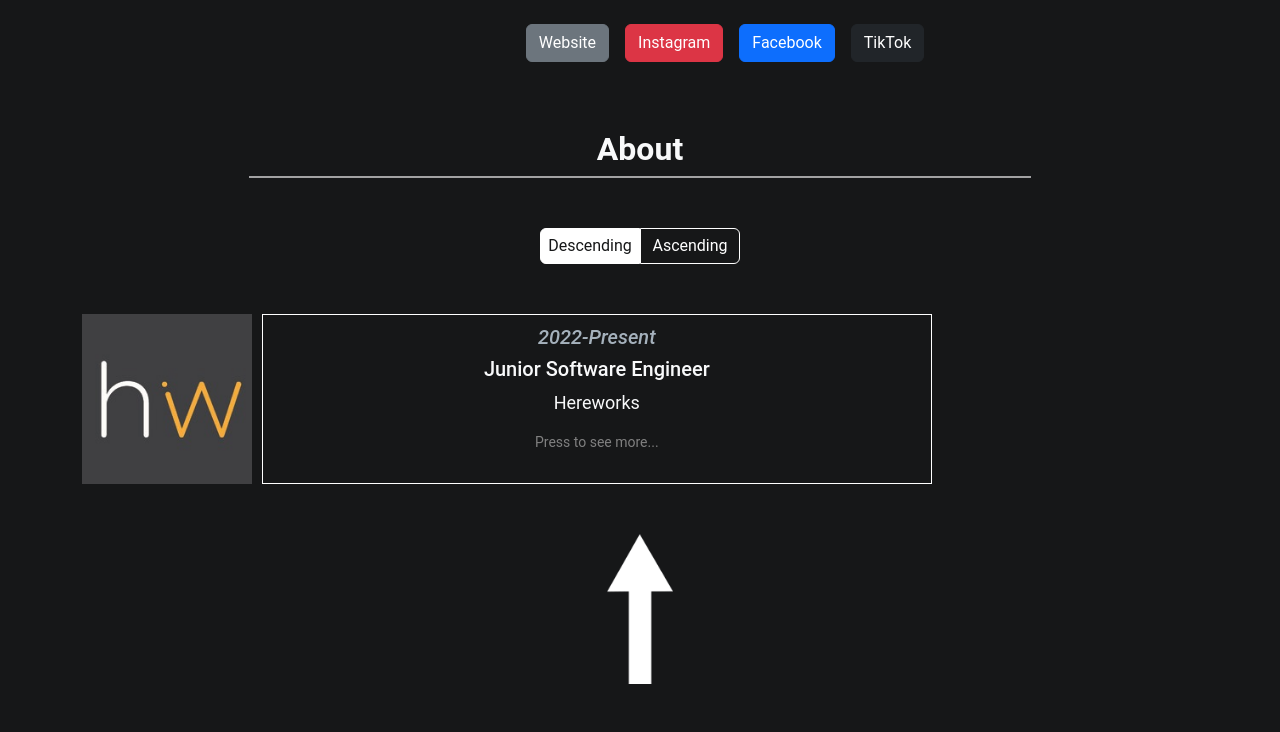
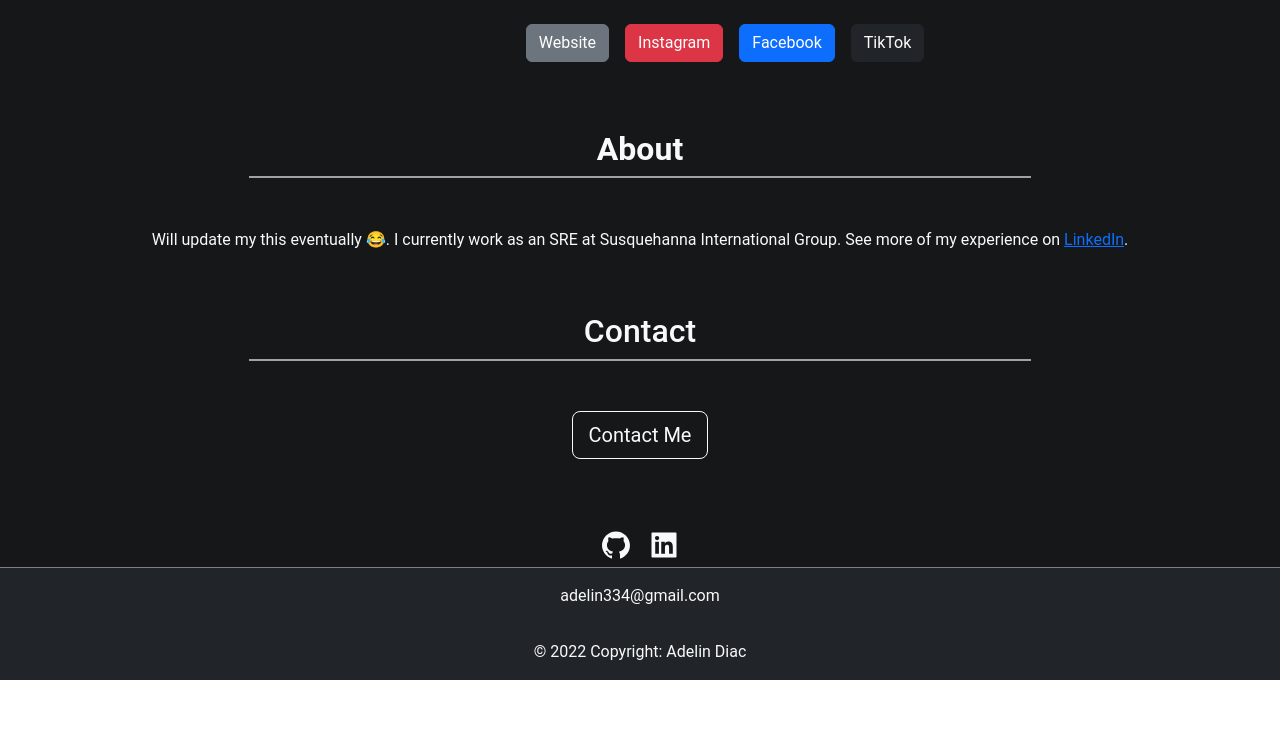
Before and after one commit to adelin-diac/adelindiac_site, a React (Create React App) app in the folder v1_create_react_app/: page / in a window 1280 px wide. Shown: the part 2180-2912 px from the top of the page. After the commit the page ends 2860 px from the top, so only its background shows below. Built offline with nearby package versions, Linux system fonts and the light colour scheme; no server answers; a web font is replaced by a local one.

Commit message:
remove work experience

```diff
--- a/v1_create_react_app/src/components/about.jsx
+++ b/v1_create_react_app/src/components/about.jsx
@@ -29,7 +29,10 @@ const About = () => {
     <div id="about" className="text-light container">
       <h2 className="fw-bold">About</h2>
       <LineDivider />
-      <div
+      Will update my this eventually 😂. I currently work as an SRE at Susquehanna International Group.
+          See more of my experience on <a href="https://www.linkedin.com/in/adelin-denis-diac/" target="_blank" rel="noopener noreferrer">LinkedIn</a>.
+
+      {/* <div
         style={{
           marginBottom: "50px",
         }}>
@@ -50,8 +53,7 @@ const About = () => {
           display: "flex",
           flexDirection:
             direction === "ascending" ? "column-reverse" : "column",
-        }}>
-        <CareerBlock
+        }}>           <CareerBlock
           year="2022-Present"
           heading="Junior Software Engineer"
           location="Hereworks"
@@ -83,7 +85,7 @@ const About = () => {
           link="www.dcu.ie"
           position={2}
         />
-      </div>
+      </div> */}
     </div>
   );
 };
```
